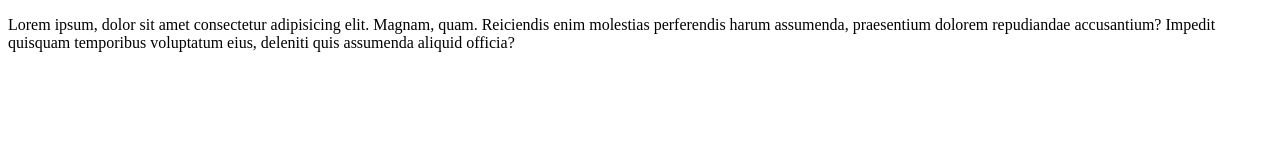
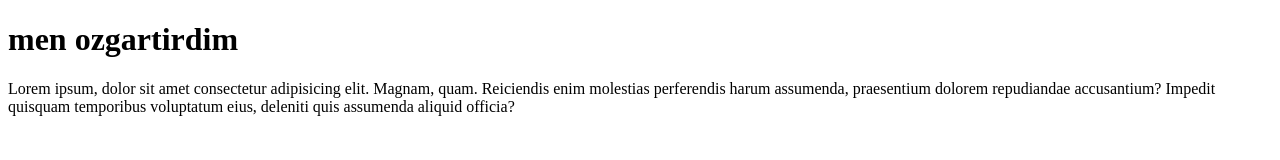
Before and after one commit to mubishxon61/Yangi-jild--2-, a plain HTML site: page index.html in a window 1280 px wide. Drawn offline with Linux system fonts and the light colour scheme.

Commit message:
add text

```diff
--- a/index.html
+++ b/index.html
@@ -6,6 +6,7 @@
     <title>Document</title>
 </head>
 <body>
+    <h1>men ozgartirdim</h1>
     <p>Lorem ipsum, dolor sit amet consectetur adipisicing elit. Magnam, quam. Reiciendis enim molestias perferendis harum assumenda, praesentium dolorem repudiandae accusantium? Impedit quisquam temporibus voluptatum eius, deleniti quis assumenda aliquid officia?</p>
 </body>
 </html>
```
